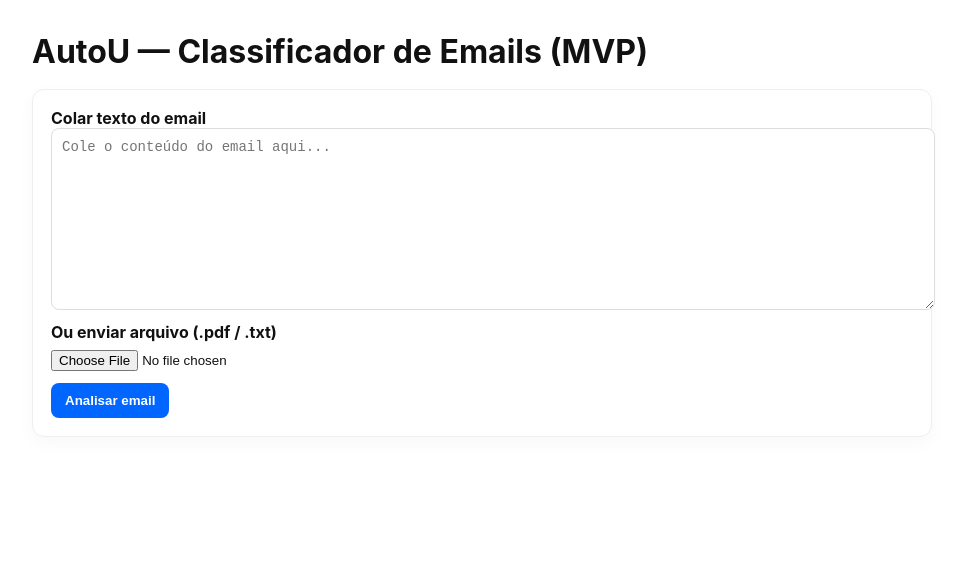
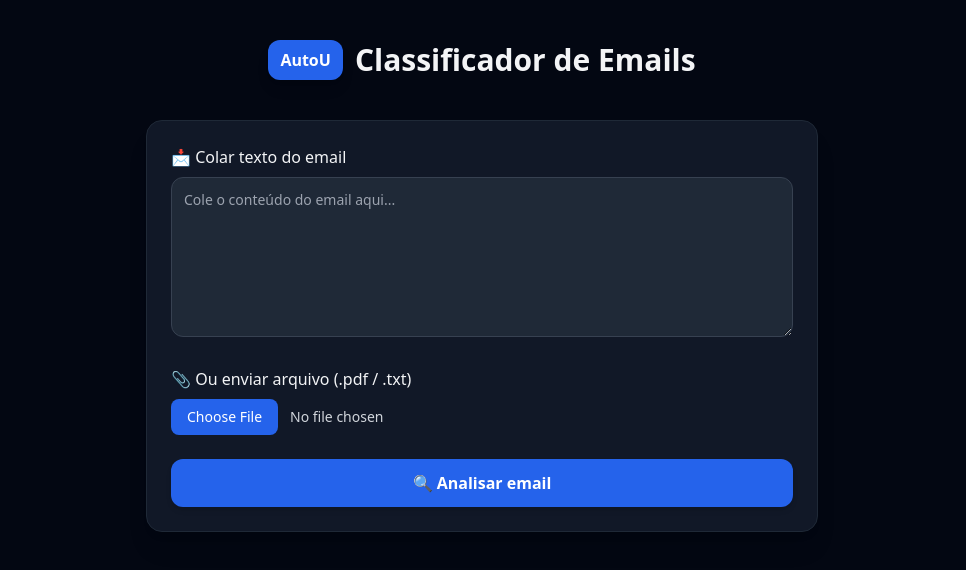
Before and after one commit to M4rcxs/autou-test, a plain HTML site: page static/index.html in a window 1280 px wide. Shown: the whole page, without its empty margins (158-1124 px from the left). Drawn offline with nearby package versions, Linux system fonts and the light colour scheme.

Commit message:
Update index.html structure and improve accessibility features

```diff
--- a/static/index.html
+++ b/static/index.html
@@ -1,51 +1,59 @@
 <!doctype html>
-<html lang="pt-BR">
+<html lang="pt-BR" class="dark">
 <head>
   <meta charset="utf-8" />
   <meta name="viewport" content="width=device-width,initial-scale=1" />
-  <title>AutoU - Email Classifier (MVP)</title>
-  <style>
-    body{font-family:Inter,system-ui,Arial; max-width:900px;margin:32px auto;padding:0 16px;color:#111}
-    header{display:flex;align-items:center;gap:12px}
-    h1{margin:0}
-    .card{border:1px solid #eee;padding:18px;border-radius:12px;margin-top:18px;box-shadow:0 6px 18px rgba(18,18,18,0.03)}
-    textarea{width:100%;height:160px;padding:10px;border-radius:8px;border:1px solid #ddd;font-size:14px}
-    input[type=file]{display:block;margin-top:8px}
-    button{background:#0066FF;color:#fff;padding:10px 14px;border-radius:8px;border:0;font-weight:600;cursor:pointer}
-    .result{margin-top:12px;padding:12px;border-radius:8px;background:#f9faff;border:1px solid #e6f0ff}
-    .meta{font-size:13px;color:#666;margin-top:6px}
-  </style>
+  <title>AutoU - Email Classifier</title>
+  <script src="https://cdn.tailwindcss.com"></script>
 </head>
-<body>
-<header>
-  <h1>AutoU — Classificador de Emails (MVP)</h1>
+<body class="bg-gray-950 text-gray-100 min-h-screen flex flex-col items-center px-4 py-10">
+
+  <header class="flex items-center gap-3 mb-10">
+    <div class="bg-blue-600 text-white font-bold px-3 py-2 rounded-xl shadow-lg">AutoU</div>
+    <h1 class="text-2xl md:text-3xl font-semibold">Classificador de Emails</h1>
   </header>
 
-<div class="card">
-  <label><strong>Colar texto do email</strong></label>
-  <textarea id="emailText" placeholder="Cole o conteúdo do email aqui..."></textarea>
+  <div class="w-full max-w-2xl bg-gray-900 border border-gray-800 rounded-2xl shadow-xl p-6 space-y-6">
 
-  <div style="margin-top:8px">
-    <label><strong>Ou enviar arquivo (.pdf / .txt)</strong></label>
-    <input id="fileInput" type="file" accept=".pdf,.txt" />
+    <div>
+      <label class="block font-medium mb-2">📩 Colar texto do email</label>
+      <textarea id="emailText" placeholder="Cole o conteúdo do email aqui..."
+        class="w-full h-40 p-3 rounded-xl border border-gray-700 bg-gray-800 text-gray-100 placeholder-gray-400 focus:ring-2 focus:ring-blue-600 focus:outline-none text-sm"></textarea>
     </div>
 
-  <div style="margin-top:12px">
-    <button id="submitBtn">Analisar email</button>
+    <div>
+      <label class="block font-medium mb-2">📎 Ou enviar arquivo (.pdf / .txt)</label>
+      <input id="fileInput" type="file" accept=".pdf,.txt"
+        class="block w-full text-sm text-gray-300 file:mr-3 file:py-2 file:px-4 file:rounded-lg file:border-0 file:text-sm file:font-medium file:bg-blue-600 file:text-white hover:file:bg-blue-700 cursor-pointer" />
     </div>
 
-  <div id="loading" class="meta" style="display:none">Processando…</div>
+    <div>
+      <button id="submitBtn"
+        class="w-full bg-blue-600 hover:bg-blue-700 text-white font-semibold py-3 rounded-xl shadow-md transition">
+        🔍 Analisar email
+      </button>
+    </div>
 
-  <div id="output" style="display:none" class="result">
-    <div><strong>Categoria:</strong> <span id="category"></span></div>
-    <div class="meta"><strong>Confiança:</strong> <span id="confidence"></span></div>
-    <hr />
-    <div><strong>Resposta sugerida:</strong></div>
-    <div style="margin-top:8px"><textarea id="reply" style="height:140px"></textarea></div>
-    <div style="margin-top:8px">
-      <button id="copyBtn">Copiar resposta</button>
+    <div id="loading" class="text-sm text-gray-400 hidden">Processando…</div>
+
+    <div id="output" class="hidden bg-gray-800 border border-gray-700 rounded-xl p-5 space-y-4">
+      <div class="flex justify-between items-center">
+        <div><span class="font-semibold">Categoria:</span> <span id="category" class="text-blue-400"></span></div>
+        <div class="text-sm text-gray-400"><span class="font-semibold">Confiança:</span> <span id="confidence"></span></div>
+      </div>
+      <hr class="border-gray-700" />
+      <div>
+        <div class="font-semibold mb-2">Resposta sugerida:</div>
+        <textarea id="reply" class="w-full h-36 p-3 rounded-xl border border-gray-700 bg-gray-900 text-gray-100 placeholder-gray-400 text-sm"></textarea>
+      </div>
+      <div>
+        <button id="copyBtn"
+          class="bg-gray-700 hover:bg-gray-600 text-gray-200 py-2 px-4 rounded-lg text-sm transition">
+          Copiar resposta
+        </button>
       </div>
     </div>
+
   </div>
 
   <script>
```
Lines whose indentation alone changed are shown as unchanged.
